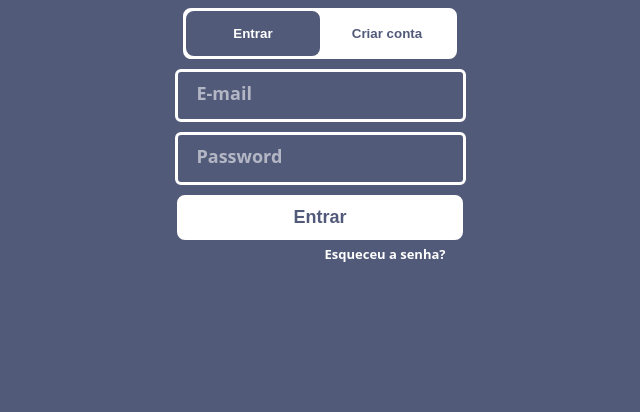
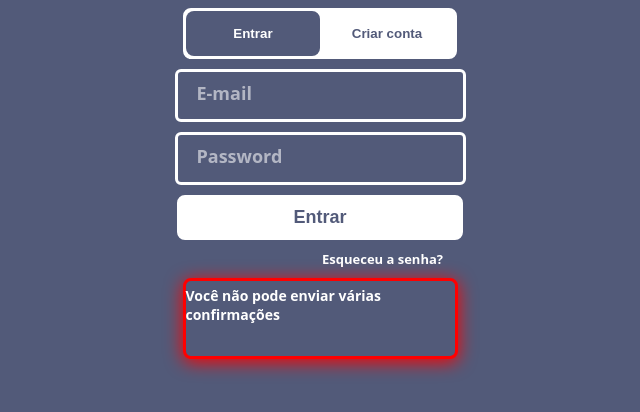
Before and after one commit to Gustavodacrvi/english-cards, a Vue app: page / in a window 1280 px wide. Both pictures are taken after a click on the button "Entrar". Shown: the top 412 px of the page, without its empty margins (320-960 px from the left). Built offline with nearby package versions, Linux system fonts and the light colour scheme.

Commit message:
Sending Site

```diff
--- a/src/App.vue
+++ b/src/App.vue
@@ -20,6 +20,6 @@ html {
   -webkit-font-smoothing: antialiased;
   -moz-osx-font-smoothing: grayscale;
   text-align: center;
-  color: #2c3e50;
+  color: var(--white);
 }
 </style>
--- a/src/components/Card.vue
+++ b/src/components/Card.vue
@@ -9,7 +9,7 @@
 </template>
 
 <script>
-import ButtonVue from '../Button.vue'
+import ButtonVue from './Button.vue'
 export default {
     components: {
         ButtonVue
--- a/src/components/Form/Login.vue
+++ b/src/components/Form/Login.vue
@@ -3,7 +3,8 @@
       <input-vue type="email" placeholder="E-mail"/>
       <input-vue type="password" placeholder="Password"/>
       <button-vue text="Entrar" :color="{'back': '#FFF', 'text': '#525A79'}" />
-      <span @click="goToForgotPage">Esqueceu a senha?</span>
+      <span @click="openForgotPasswordPopup">Esqueceu a senha?</span>
+      <message-popup-vue :color="color" :message="message" />
     </form-vue>
 </template>
 
@@ -11,15 +12,29 @@
 import FormVue from './Form.vue'
 import InputVue from './Input.vue'
 import ButtonVue from '../Button.vue'
+import MessagePopupVue from '../MessagePopup.vue'
 export default {
+    data(){
+        return {
+            counter: 0,
+            popup: false,
+            color: '#F00',
+            message: 'Você não pode enviar várias confirmações'
+        }
+    },
     components: {
         FormVue,
         InputVue,
-        ButtonVue
+        ButtonVue,
+        MessagePopupVue
     },
     methods: {
-        goToForgotPage() {
-            this.$router.push('/forgot')
+        openForgotPasswordPopup() {
+            this.popup = true
+            if (this.counter < 1){
+                this.color = '#88E976'
+                this.message = 'Um e-mail de confirmação foi mandado para e-mail dado.'
+            }
         }
     }
 }
@@ -30,6 +45,7 @@ span {
     color: var(--white);
     font-size: 13px;
     font-weight: bold;
+    margin: 5px;
     margin-left: 130px;
     transition: color .15s, cursor .15s;
 }
--- /dev/null
+++ b/src/components/MessagePopup.vue
@@ -0,0 +1,44 @@
+<template>
+  <div class="message-popup" :style="{'border': '3px solid ' + color, 'box-shadow': '0px 3px 18px ' + color}">
+      <div class="wrapper">
+          <span>{{message}}</span>
+      </div>
+  </div>
+</template>
+
+<script>
+export default {
+    props: {
+        message: {
+            type: String,
+            required: true
+        },
+        color: {
+            type: String,
+            required: true,
+        }
+    }
+}
+</script>
+
+<style scoped>
+.message-popup {
+    margin: 5px;
+    background: var(--primary);
+    width: 269px;
+    height: 75px;
+    border-radius: 8px;
+    opacity: 1;
+}
+span {
+    font-size: 14px;
+    font-weight: bold;
+    text-align: start;
+    margin: 5px auto;
+}
+.wrapper {
+    display: flex;
+    align-items: center;
+    justify-content: center;
+}
+</style>
--- a/src/views/Privacy.vue
+++ b/src/views/Privacy.vue
@@ -3,7 +3,7 @@
 </template>
 
 <script>
-import CardVue from '../components/Card/Card.vue'
+import CardVue from '../components/Card.vue'
 
 export default {
     components: {
--- a/src/views/Therms.vue
+++ b/src/views/Therms.vue
@@ -3,7 +3,7 @@
 </template>
 
 <script>
-import CardVue from '../components/Card/Card.vue'
+import CardVue from '../components/Card.vue'
 
 export default {
     components: {
```
